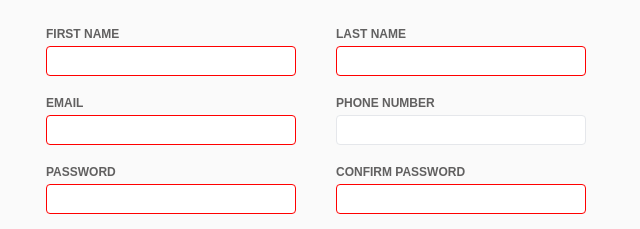
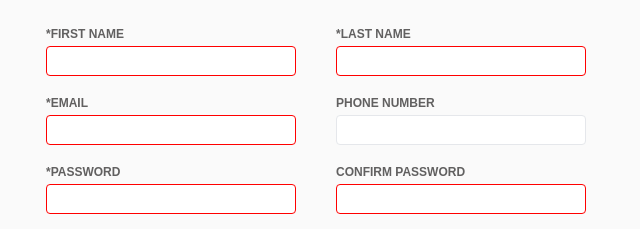
Before and after one commit to Sherm1337/Signup-Form, a plain HTML site: page index.html in a window 1280 px wide. Shown: the part 384-613 px from the top of the page, 452-1092 px from the left. Drawn offline with Linux system fonts and the light colour scheme.

Commit message:
Refactor JS and add label to required inputs

```diff
--- a/index.html
+++ b/index.html
@@ -35,7 +35,7 @@
                     <div class="input-container name">
                         <div class="form-section">
                             <div class="label-container">
-                                <label for="first-name">FIRST NAME</label>
+                                <label for="first-name">*FIRST NAME</label>
                             </div>
                             <div class="text-input">
                                 <input
@@ -48,7 +48,7 @@
 
                         <div class="form-section">
                             <div class="label-container">
-                                <label for="last-name">LAST NAME</label>
+                                <label for="last-name">*LAST NAME</label>
                             </div>
                             <div class="text-input">
                                 <input
@@ -63,7 +63,7 @@
                     <div class="input-container contact">
                         <div class="form-section">
                             <div class="label-container">
-                                <label for="email">EMAIL</label>
+                                <label for="email">*EMAIL</label>
                             </div>
                             <div class="text-input">
                                 <input type="email"
@@ -89,7 +89,7 @@
                     <div class="input-container password">
                         <div class="form-section pwd">
                             <div class="label-container">
-                                <label for="password">PASSWORD</label>
+                                <label for="password">*PASSWORD</label>
                             </div>
                             <div class="text-input pwd">
                                 <input
--- a/script.js
+++ b/script.js
@@ -2,15 +2,11 @@ let pwd = document.querySelector("#password");
 let confPwd = document.querySelector("#confirmPassword");
 let nomatchtxt = document.querySelector("#pwdnomatch");
 
-let confborder = document.querySelector(".text-input confpwd");
-let pwdborder = document.querySelector(".text-input pwd");
 
 function passConfirm() {
     if (pwd.value !== confPwd.value) {
         nomatchtxt.style.visibility = "visible";
-        console.log("pwdconf all good");
     } else {
         nomatchtxt.style.visibility = "hidden";
-        console.log('not working');
     }
 }
```
